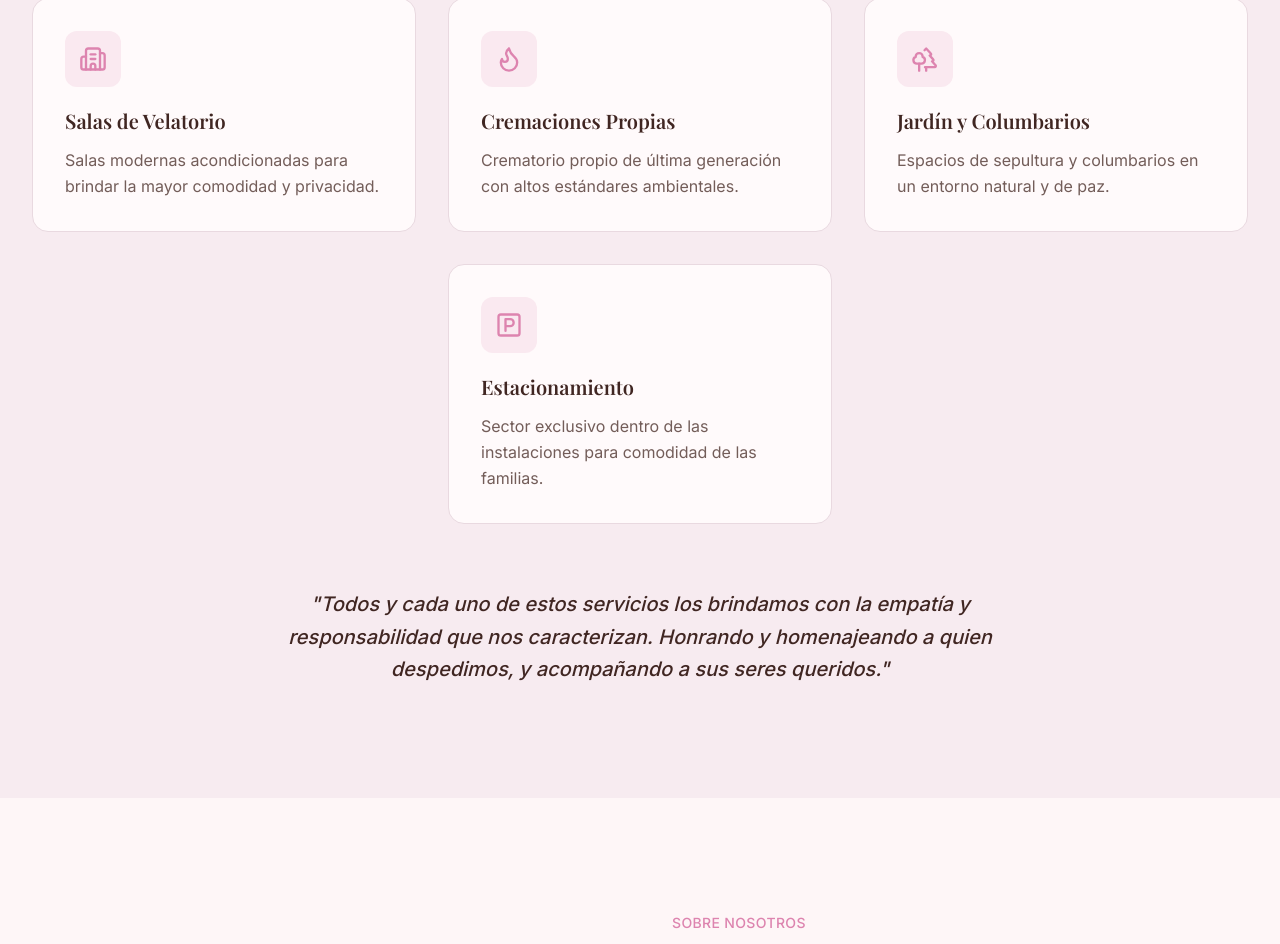
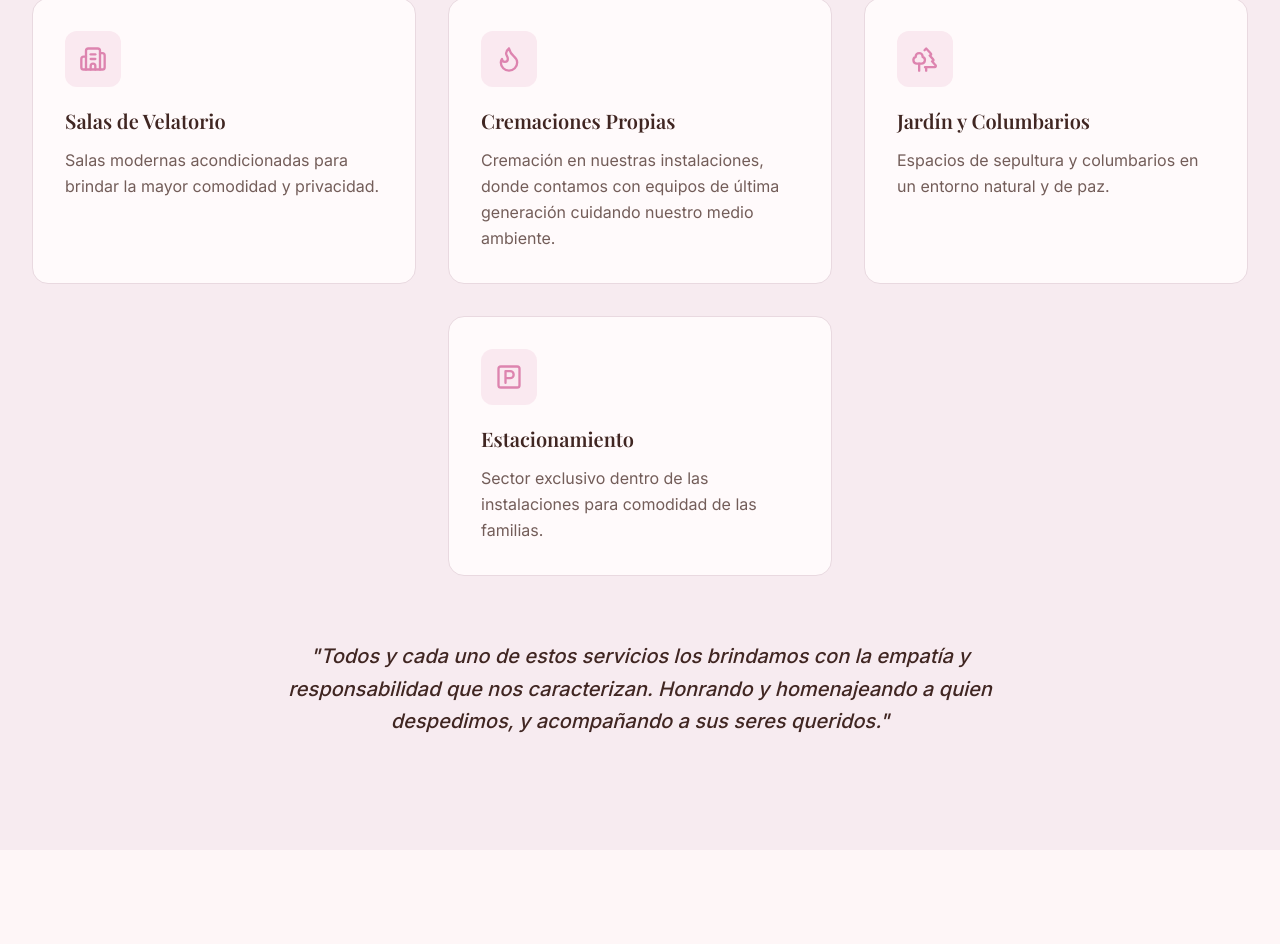
Before and after one commit to NiveJulian/loslapachos, a Next.js app: page / in a window 1280 px wide. Shown: the part 1425-2369 px from the top of the page. Built offline with nearby package versions, Linux system fonts and the light colour scheme; a web font is replaced by a local one.

Commit message:
Actualizar descripcion de cremaciones

```diff
--- a/components/landing/services.tsx
+++ b/components/landing/services.tsx
@@ -27,7 +27,7 @@ const services = [
   {
     icon: Flame,
     title: "Cremaciones Propias",
-    description: "Crematorio propio de última generación con altos estándares ambientales.",
+    description: "Cremación en nuestras instalaciones, donde contamos con equipos de última generación cuidando nuestro medio ambiente.",
   },
   {
     icon: Trees,
```
